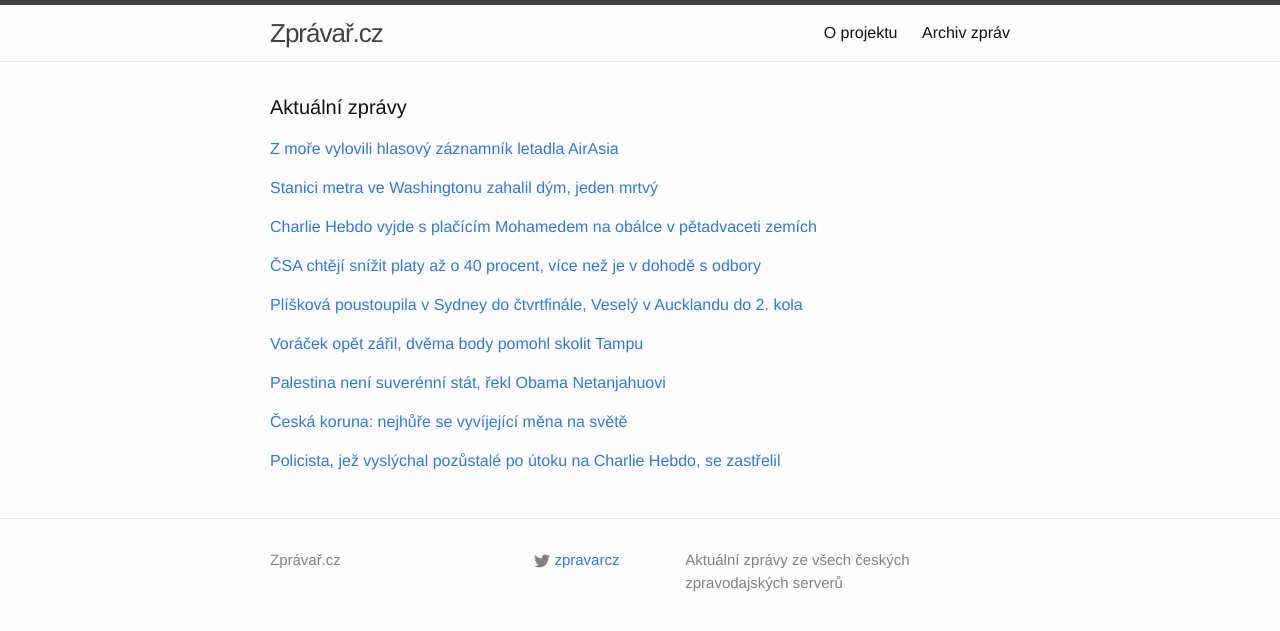
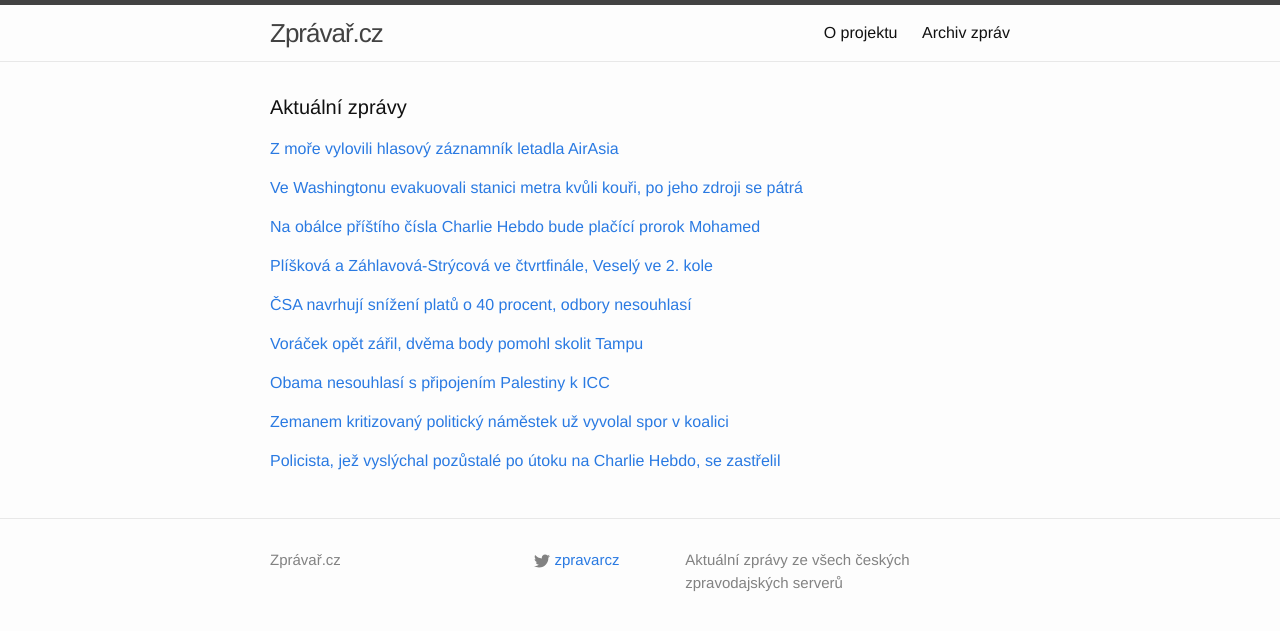
Before and after one commit to adliska/zpravar, a Jekyll site: the page built from index.html, in a window 1280 px wide. Shown: the top 631 px of the page. Built offline with Jekyll 4.4.1, drawn with Linux system fonts in a browser that asks for light colours.

Commit message:
zpravar news update

```diff
--- a/index.html
+++ b/index.html
@@ -18,9 +18,10 @@ layout: default
 <li><a href=http://www.ceskenoviny.cz/zpravy/zpravy/potapeci-pry-vyzvedli-druhou-cernou-skrinku-letounu-airasia/1168147>Potápěči prý vyzvedli druhou černou skříňku letounu AirAsia - www.ceskenoviny.cz</a></li>
 <li><a href=http://www.rozhlas.cz/_zprava/potapeci-pry-vyzvedli-z-more-druhou-cernou-skrinku-z-letadla-airasia--1442811>Potápěči prý vyzvedli z moře druhou černou skříňku z letadla AirAsia - www.rozhlas.cz</a></li>
 </ul>
-</div><p><a href="javascript:;" onclick="toggle_visibility('zpravy1')">Stanici metra ve Washingtonu zahalil dým, jeden mrtvý</a></p>
+</div><p><a href="javascript:;" onclick="toggle_visibility('zpravy1')">Ve Washingtonu evakuovali stanici metra kvůli kouři, po jeho zdroji se pátrá</a></p>
 <div id="zpravy1" style="display:none">
 <ul>
+<li><a href=http://www.rozhlas.cz/_zprava/ve-washingtonu-evakuovali-stanici-metra-kvuli-kouri-po-jeho-zdroji-se-patra--1442822>Ve Washingtonu evakuovali stanici metra kvůli kouři, po jeho zdroji se pátrá - www.rozhlas.cz</a></li>
 <li><a href=http://zpravy.aktualne.cz/zahranici/stanici-metra-ve-washingtonu-zahalil-dym-jeden-mrtvy/r~0a63ecf49af311e4ba57002590604f2e/>Stanici metra ve Washingtonu zahalil dým, jeden mrtvý - zpravy.aktualne.cz</a></li>
 <li><a href=http://www.lidovky.cz/kour-ve-washingtonskem-metru-zabil-cloveka-desitky-lidi-skoncily-v-nemocnici-1xi-/zpravy-svet.aspx?c=A150113_073520_ln_zahranici_ele>Washingtonské metro zahltil kouř, desítky lidí skončily v nemocnici  - www.lidovky.cz</a></li>
 <li><a href=http://www.rozhlas.cz/_zprava/ve-washingtonu-evakuovali-stanici-metra-kvuli-kouri-po-zdroji-se-zatim-patra--1442822>Ve Washingtonu evakuovali stanici metra kvůli kouři, po zdroji se zatím pátrá - www.rozhlas.cz</a></li>
@@ -29,9 +30,10 @@ layout: default
 <li><a href=http://zpravy.idnes.cz/kour-v-metru-ve-washingtonu-jeden-mrtvy-fd0-/zahranicni.aspx?c=A150113_065704_zahranicni_skr>Kouř v metru ve Washingtonu zabil ženu, zraněných jsou desítky - zpravy.idnes.cz</a></li>
 <li><a href=http://www.novinky.cz/zahranicni/amerika/358579-kour-zabijel-ve-washingtonskem-metru.html>Kouř zabíjel ve washingtonském metru - www.novinky.cz</a></li>
 </ul>
-</div><p><a href="javascript:;" onclick="toggle_visibility('zpravy2')">Charlie Hebdo vyjde s plačícím Mohamedem na obálce v pětadvaceti zemích</a></p>
+</div><p><a href="javascript:;" onclick="toggle_visibility('zpravy2')">Na obálce příštího čísla Charlie Hebdo bude plačící prorok Mohamed</a></p>
 <div id="zpravy2" style="display:none">
 <ul>
+<li><a href=http://zpravy.idnes.cz/ve-stredu-vyjde-charlie-hebdo-s-placicim-mohamedem-na-obalce-po9-/zahranicni.aspx?c=A150113_091226_zahranicni_jpl>Na obálce příštího čísla Charlie Hebdo bude plačící prorok Mohamed - zpravy.idnes.cz</a></li>
 <li><a href=http://zahranicni.ihned.cz/evropa-slovensko/c1-63372980-charlie-hebdo-vyjde-s-placicim-mohamedem-na-obalce-v-petadvaceti-zemich>Charlie Hebdo vyjde s plačícím Mohamedem na obálce v pětadvaceti zemích - zahranicni.ihned.cz</a></li>
 <li><a href=http://zpravy.aktualne.cz/zahranici/charlie-hebdo-bude-mit-na-obalce-karikaturu-mohameda/r~54b2b82e9aeb11e4ba57002590604f2e/>Nové číslo Charlie Hebdo má na obálce karikaturu Proroka - zpravy.aktualne.cz</a></li>
 <li><a href=http://www.ceskenoviny.cz/zpravy/zpravy/pristi-cislo-charlie-hebdo-vyjde-s-karikaturou-mohameda-na-obalce/1168142>Příští číslo Charlie Hebdo vyjde s karikaturou Mohameda na obálce - www.ceskenoviny.cz</a></li>
@@ -39,23 +41,26 @@ layout: default
 <li><a href=http://www.ceskatelevize.cz/ct24/svet/298027-cislo-prezivsich-vyjde-s-karikaturou-mohameda-na-obalce/>"Číslo přeživších" vyjde s karikaturou Mohameda na obálce - www.ceskatelevize.cz</a></li>
 <li><a href=http://echo24.cz/a/iUZU8>Mohamed pláče: Je suis Charlie. Příští obálka Charlie Hebdo - echo24.cz</a></li>
 </ul>
-</div><p><a href="javascript:;" onclick="toggle_visibility('zpravy3')">ČSA chtějí snížit platy až o 40 procent, více než je v dohodě s odbory</a></p>
+</div><p><a href="javascript:;" onclick="toggle_visibility('zpravy3')">Plíšková a Záhlavová-Strýcová ve čtvrtfinále, Veselý ve 2. kole</a></p>
 <div id="zpravy3" style="display:none">
 <ul>
+<li><a href=http://www.sportovninoviny.cz/zpravy/pliskova-a-zahlavova-strycova-ve-ctvrtfinale-vesely-ve-2-kole/1168181>Plíšková a Záhlavová-Strýcová ve čtvrtfinále, Veselý ve 2. kole - www.sportovninoviny.cz</a></li>
+<li><a href=http://www.rozhlas.cz/_zprava/pliskova-dala-souperce-dva-kanary-zahlavovastrycova-porazila-stosurovou--1442881>Plíšková dala soupeřce dva 'kanáry', Záhlavová-Strýcová porazila Stosurovou - www.rozhlas.cz</a></li>
+<li><a href=http://www.sportovninoviny.cz/zpravy/pliskova-poustoupila-v-sydney-do-ctvrtfinale-vesely-v-aucklandu-do-2-kola/1168181>Plíšková poustoupila v Sydney do čtvrtfinále, Veselý v Aucklandu do 2. kola - www.sportovninoviny.cz</a></li>
+<li><a href=http://www.denik.cz/tenis/tenistka-pliskova-poustoupila-v-sydney-do-ctvrtfinale-20150113.html>Plíšková hladce postoupila do čtvrtfinále turnaje v Sydney - www.denik.cz</a></li>
+<li><a href=http://www.sportovninoviny.cz/zpravy/tenistka-pliskova-poustoupila-v-sydney-do-ctvrtfinale/1168181>Tenistka Plíšková poustoupila v Sydney do čtvrtfinále - www.sportovninoviny.cz</a></li>
+<li><a href=http://sport.aktualne.cz/karolina-pliskova-se-v-sydney-probojovala-do-ctvrtfinale/r~e52174649aef11e4833a0025900fea04/>Karolína Plíšková se v Sydney probojovala do čtvrtfinále - sport.aktualne.cz</a></li>
+<li><a href=http://sport.idnes.cz/hobart-sydney-auckland-tenis-turnaje-zpravodajstvi-f9p-/tenis.aspx?c=A150113_071746_tenis_ten>6:0, 6:0. A tenistka Karolína Plíšková je v Sydney ve čtvrtfinále - sport.idnes.cz</a></li>
+</ul>
+</div><p><a href="javascript:;" onclick="toggle_visibility('zpravy4')">ČSA navrhují snížení platů o 40 procent, odbory nesouhlasí</a></p>
+<div id="zpravy4" style="display:none">
+<ul>
+<li><a href=http://www.ceskatelevize.cz/ct24/ekonomika/298036-csa-navrhuji-snizeni-platu-o-40-procent-odbory-nesouhlasi/>ČSA navrhují snížení platů o 40 procent, odbory nesouhlasí - www.ceskatelevize.cz</a></li>
 <li><a href=http://ekonomika.idnes.cz/csa-chteji-snizit-platy-az-o-40-procent-d83-/ekoakcie.aspx?c=A150113_2130676_eko-doprava_fih>ČSA chtějí snížit platy až o 40 procent, více než je v dohodě s odbory - ekonomika.idnes.cz</a></li>
 <li><a href=http://www.denik.cz/ekonomika/csa-navrhuje-snizeni-platu-o-40-procent-odbory-nesouhlasi-20150113.html>ČSA navrhuje snížení platů o 40 procent, odbory nesouhlasí - www.denik.cz</a></li>
 <li><a href=http://zpravy.e15.cz/byznys/doprava-a-logistika/csa-chce-snizovat-platy-o-40-procent-podle-odboru-je-to-necekane-moc-1152729>ČSA chce snižovat platy o 40 procent, podle odborů je to nečekaně moc - zpravy.e15.cz</a></li>
 <li><a href=http://zpravy.aktualne.cz/ekonomika/csa-navrhuje-snizeni-platu-o-40-procent-odbory-jsou-proti/r~3022a6429aee11e4b98c002590604f2e/>ČSA navrhuje snížení platů o 40 procent, odbory jsou proti - zpravy.aktualne.cz</a></li>
 <li><a href=http://www.financninoviny.cz/zpravodajstvi/zpravy/mfd-csa-navrhuje-snizeni-platu-o-40-procent-odbory-nesouhlasi/1168149>MfD: ČSA navrhuje snížení platů o 40 procent, odbory nesouhlasí - www.financninoviny.cz</a></li>
-</ul>
-</div><p><a href="javascript:;" onclick="toggle_visibility('zpravy4')">Plíšková poustoupila v Sydney do čtvrtfinále, Veselý v Aucklandu do 2. kola</a></p>
-<div id="zpravy4" style="display:none">
-<ul>
-<li><a href=http://www.sportovninoviny.cz/zpravy/pliskova-poustoupila-v-sydney-do-ctvrtfinale-vesely-v-aucklandu-do-2-kola/1168181>Plíšková poustoupila v Sydney do čtvrtfinále, Veselý v Aucklandu do 2. kola - www.sportovninoviny.cz</a></li>
-<li><a href=http://www.denik.cz/tenis/tenistka-pliskova-poustoupila-v-sydney-do-ctvrtfinale-20150113.html>Plíšková hladce postoupila do čtvrtfinále turnaje v Sydney - www.denik.cz</a></li>
-<li><a href=http://www.sportovninoviny.cz/zpravy/tenistka-pliskova-poustoupila-v-sydney-do-ctvrtfinale/1168181>Tenistka Plíšková poustoupila v Sydney do čtvrtfinále - www.sportovninoviny.cz</a></li>
-<li><a href=http://sport.aktualne.cz/karolina-pliskova-se-v-sydney-probojovala-do-ctvrtfinale/r~e52174649aef11e4833a0025900fea04/>Karolína Plíšková se v Sydney probojovala do čtvrtfinále - sport.aktualne.cz</a></li>
-<li><a href=http://sport.idnes.cz/hobart-sydney-auckland-tenis-turnaje-zpravodajstvi-f9p-/tenis.aspx?c=A150113_071746_tenis_ten>6:0, 6:0. A tenistka Karolína Plíšková je v Sydney ve čtvrtfinále - sport.idnes.cz</a></li>
 </ul>
 </div><p><a href="javascript:;" onclick="toggle_visibility('zpravy5')">Voráček opět zářil, dvěma body pomohl skolit Tampu</a></p>
 <div id="zpravy5" style="display:none">
@@ -66,19 +71,20 @@ layout: default
 <li><a href=http://hokej.idnes.cz/voracek-bral-dva-body-u-kanonady-flyers-d9f-/nhl.aspx?c=A150113_071631_nhl_Mkr>Voráček bral dva body u kanonády Flyers, dále kraluje produktivitě NHL - hokej.idnes.cz</a></li>
 <li><a href=http://www.sportovninoviny.cz/zpravy/voracek-zvysil-o-dva-body-naskok-v-cele-produktivity-nhl/1168166>Voráček zvýšil o dva body náskok v čele produktivity NHL - www.sportovninoviny.cz</a></li>
 </ul>
-</div><p><a href="javascript:;" onclick="toggle_visibility('zpravy6')">Palestina není suverénní stát, řekl Obama Netanjahuovi</a></p>
+</div><p><a href="javascript:;" onclick="toggle_visibility('zpravy6')">Obama nesouhlasí s připojením Palestiny k ICC</a></p>
 <div id="zpravy6" style="display:none">
 <ul>
+<li><a href=http://www.tyden.cz/rubriky/zahranici/amerika/obama-nesouhlasi-s-pripojenim-palestiny-k-icc_329926.html>Obama nesouhlasí s připojením Palestiny k ICC - www.tyden.cz</a></li>
 <li><a href=http://echo24.cz/a/i8SMR>Palestina není suverénní stát, řekl Obama Netanjahuovi - echo24.cz</a></li>
 <li><a href=http://www.novinky.cz/zahranicni/blizky-a-stredni-vychod/358581-obama-kritizuje-pristoupeni-palestiny-k-mezinarodnimu-trestnimu-soudu.html>Obama kritizuje přistoupení Palestiny k Mezinárodnímu trestnímu soudu - www.novinky.cz</a></li>
 <li><a href=http://www.ceskenoviny.cz/zpravy/zpravy/obama-a-netanjahu-hovorili-o-iranu-a-o-pripojeni-palestiny-k-icc/1168148>Obama a Netanjahu hovořili o Íránu a o připojení Palestiny k ICC - www.ceskenoviny.cz</a></li>
 </ul>
-</div><p><a href="javascript:;" onclick="toggle_visibility('zpravy7')">Česká koruna: nejhůře se vyvíjející měna na světě</a></p>
+</div><p><a href="javascript:;" onclick="toggle_visibility('zpravy7')">Zemanem kritizovaný politický náměstek už vyvolal spor v koalici</a></p>
 <div id="zpravy7" style="display:none">
 <ul>
-<li><a href=http://echo24.cz/a/wPMm6>Česká koruna: nejhůře se vyvíjející měna na světě - echo24.cz</a></li>
-<li><a href=https://echo24.cz/a/i4cmQ>To tu 9 let nebylo. Koruna se propadá, dolar je za 24 Kč - echo24.cz</a></li>
-<li><a href=https://echo24.cz/a/ivnbF>Kam až se propadne koruna? Je čas koupit eura na dovolenou? - echo24.cz</a></li>
+<li><a href=http://www.ceskatelevize.cz/ct24/domaci/298034-zemanem-kritizovany-politicky-namestek-uz-vyvolal-spor-v-koalici/>Zemanem kritizovaný politický náměstek už vyvolal spor v koalici - www.ceskatelevize.cz</a></li>
+<li><a href=http://www.novinky.cz/domaci/358572-koalice-ma-chaos-v-politickych-namestcich.html>Koalice má chaos v politických náměstcích - www.novinky.cz</a></li>
+<li><a href=http://www.novinky.cz/domaci/358572-koalice-zahajila-chaosem-v-politickych-namestcich.html>Koalice zahájila chaosem v politických náměstcích - www.novinky.cz</a></li>
 </ul>
 </div><p><a href="javascript:;" onclick="toggle_visibility('zpravy8')">Policista, jež vyslýchal pozůstalé po útoku na Charlie Hebdo, se zastřelil</a></p>
 <div id="zpravy8" style="display:none">
```
